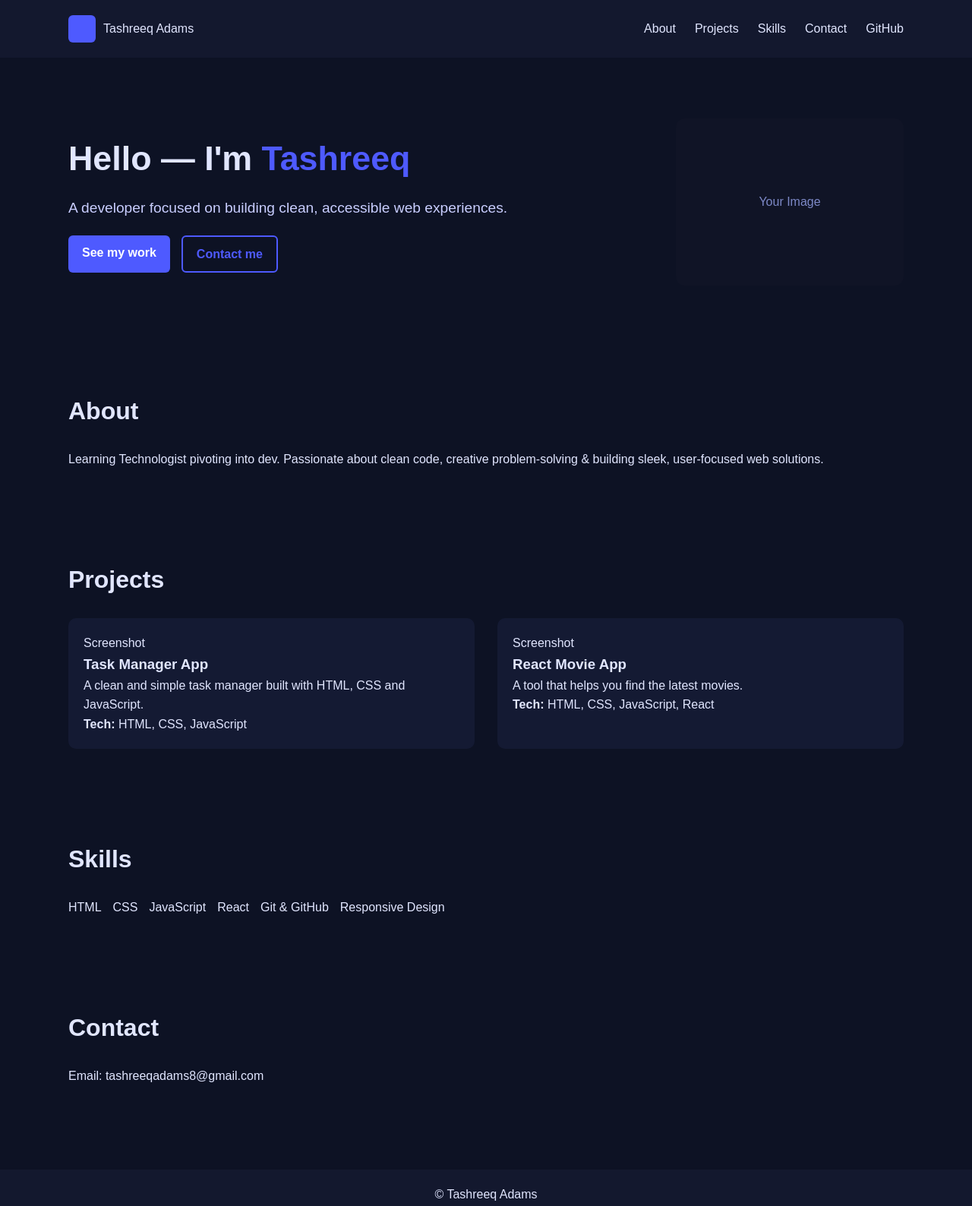
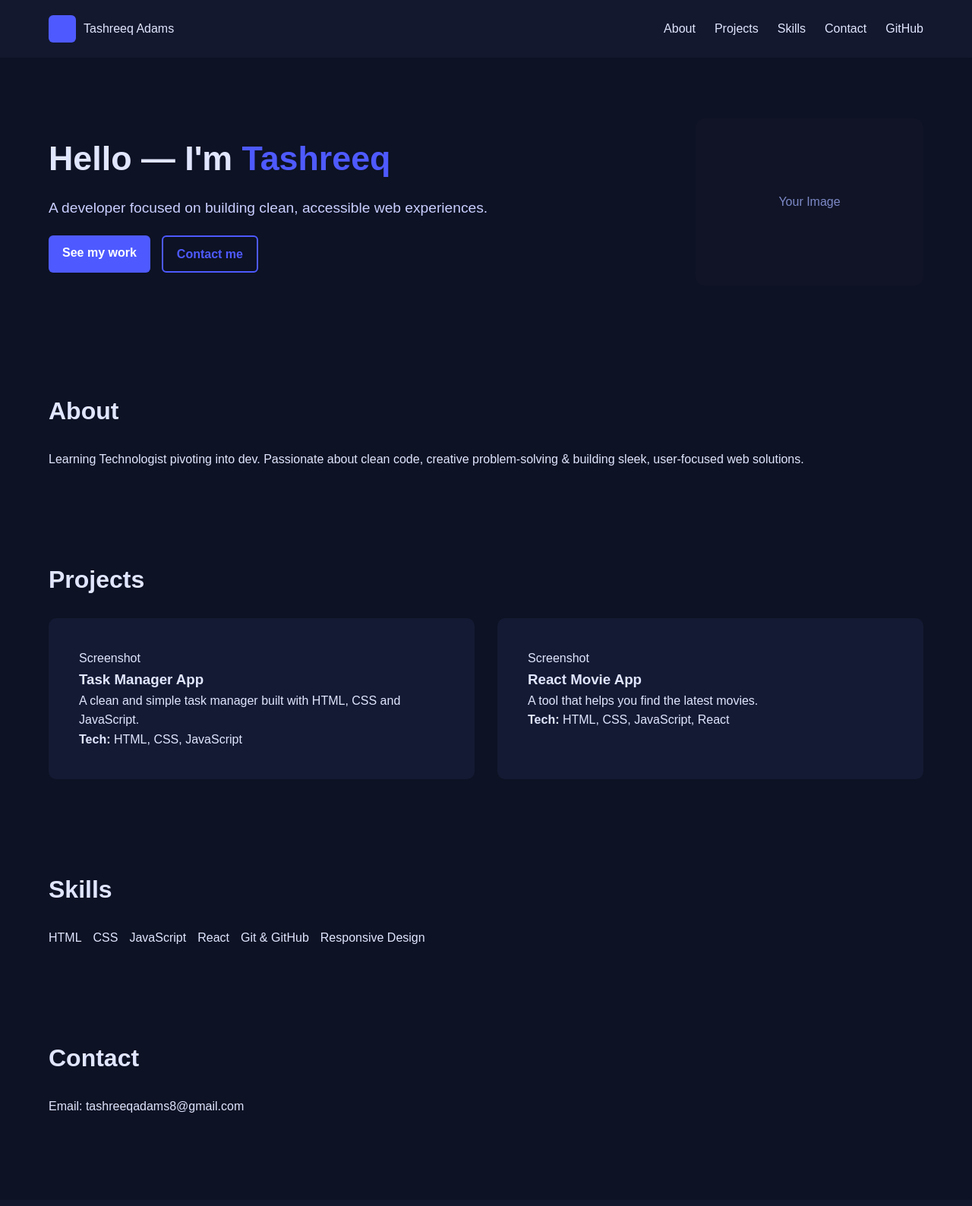
Before and after one commit to TashreeqAdams/TASADA25144_PTO2503_Group_A_Tashreeq-Adams_CDV05, a plain HTML site: page index.html in a window 1280 px wide. Shown: the top 1588 px of the page at 76% size. Drawn offline with Linux system fonts and the light colour scheme.

Commit message:
Added media queries and scripts

```diff
--- a/index.html
+++ b/index.html
@@ -116,8 +116,10 @@
     <!-- FOOTER -->
     <footer class="site-footer">
       <div class="container footer-inner">
-        <p>&copy; <span id="year"></span> Tashreeq Adams</p>
+        <p>&copy; <span id="year"></span> Tashreeq</p>
       </div>
     </footer>
+
+    <script src="script.js"></script>
   </body>
 </html>
--- a/styles.css
+++ b/styles.css
@@ -159,3 +159,48 @@ h2 {
   text-align: center;
   margin-top: 50px;
 }
+
+/*Media Queries*/
+
+@media (min-width: 600px) {
+  .projects-grid {
+    grid-template-columns: repeat(2, 1fr);
+  }
+}
+
+@media (min-width: 768px) {
+  .hero-grid {
+    grid-template-columns: 1fr 1fr;
+    text-align: left;
+  }
+
+  .hero-text p {
+    justify-content: flex-start;
+  }
+
+  .project-card {
+    padding: 2rem;
+  }
+
+  .skill-list {
+    justify-content: flex-start;
+  }
+}
+
+.skill-list {
+  justify-content: flex-start;
+}
+
+@media (min-width: 1200px) {
+  .container {
+    max-width: 1200px;
+  }
+
+  .hero-grid {
+    gap: 4rem;
+  }
+
+  .project-card {
+    padding: 2.5rem;
+  }
+}
```
Also changed, not shown: main.js (added).
